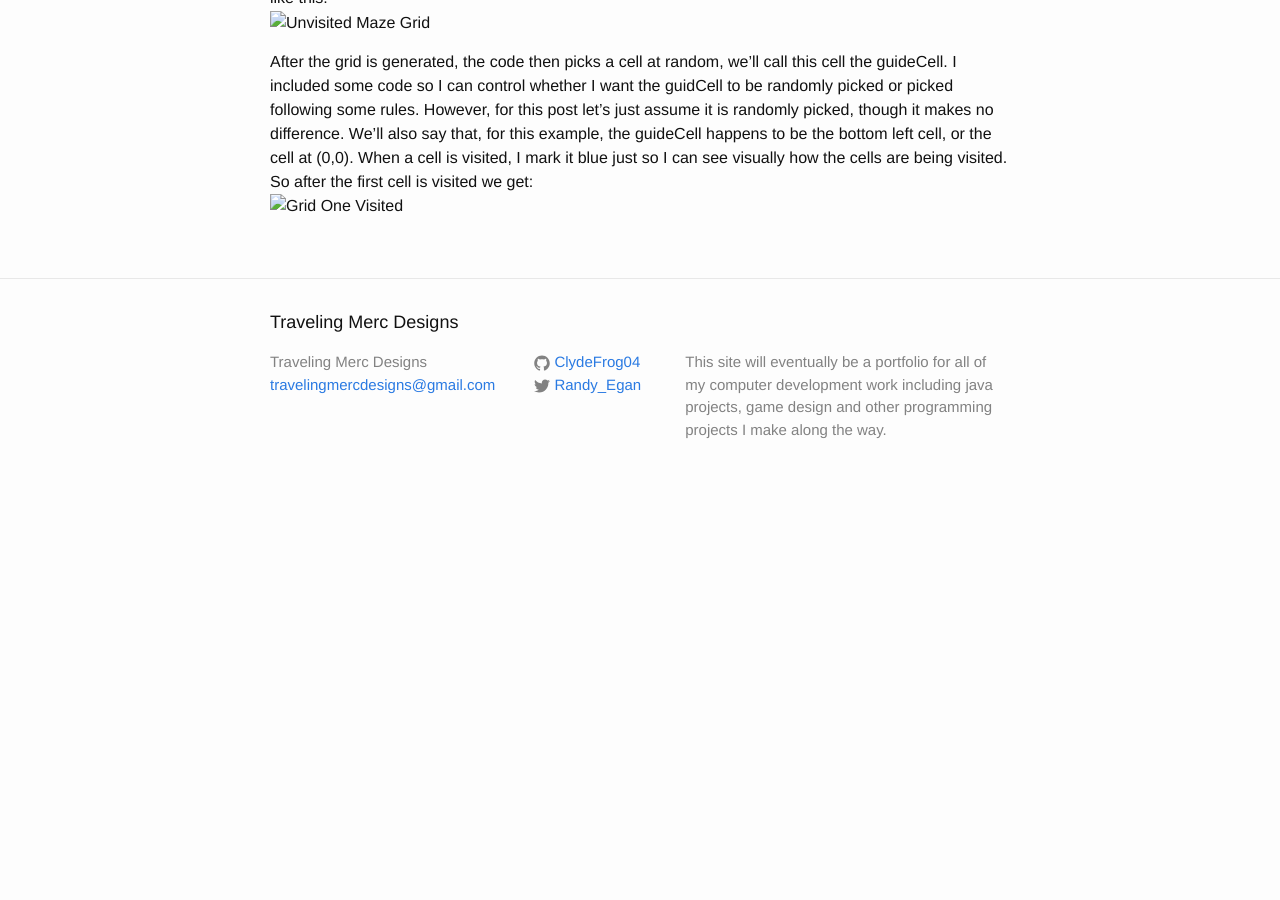
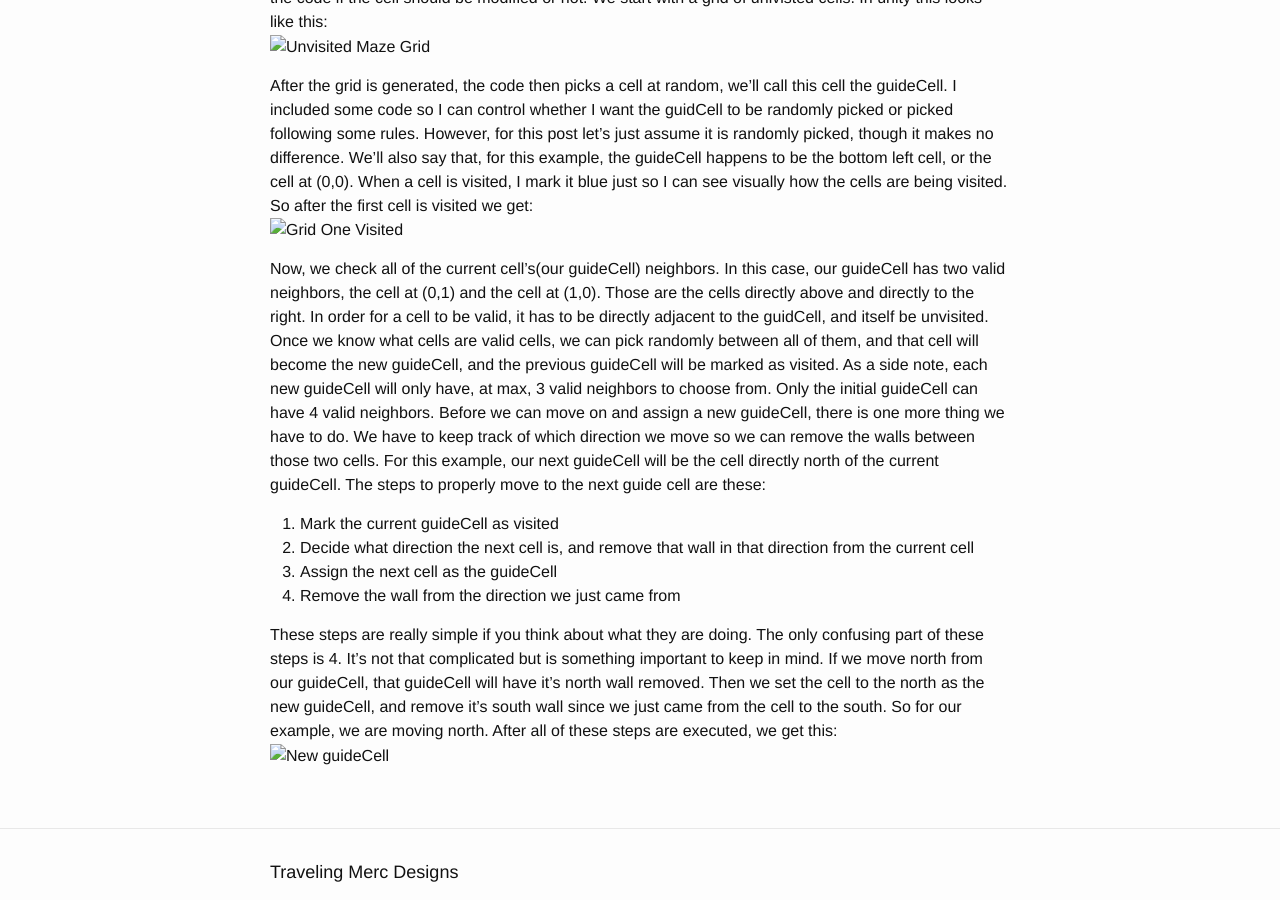
Before and after one commit to ClydeFrog04/ClydeFrog04.github.io, a Jekyll site: the page built from PenguinLabyrinth.md, in a window 1280 px wide and 900 px high, scrolled down 1250 px. Built offline with Jekyll 4.4.1, drawn with Linux system fonts in a browser that asks for light colours; before the commit the page ends 1751 px from its top, so only the background shows below that; some of the changed text lies outside the part shown.

Commit message:
Update post

```diff
--- a/PenguinLabyrinth.md
+++ b/PenguinLabyrinth.md
@@ -19,7 +19,7 @@ Here is a screenshot of a level from the game(this is taken with the black remov
 Game Available Here
 ===================
 
-If you are interested in seeing the final product, it is available for free <a href="https://github.com/ClydeFrog04/regan.github.io" target="_blank">here</a>.
+If you are interested in seeing the final product, it is available for free <a href="https://github.com/ClydeFrog04/regan.github.io" target="_blank">here</a>. Keep in mind there are still some kinks yet to be worked out, but it works mostly.
 
 
 Basic Idea for Game
@@ -44,3 +44,12 @@ Each maze is made up of a grid of maze cells. Each cell is an object with a few
 
 After the grid is generated, the code then picks a cell at random, we'll call this cell the guideCell. I included some code so I can control whether I want the guidCell to be randomly picked or picked following some rules. However, for this post let's just assume it is randomly picked, though it makes no difference. We'll also say that, for this example, the guideCell happens to be the bottom left cell, or the cell at (0,0). When a cell is visited, I mark it blue just so I can see visually how the cells are being visited. So after the first cell is visited we get:
 ![Grid One Visited](images/MazeGame/GridOneCell.png)
+
+Now, we check all of the current cell's(our guideCell) neighbors. In this case, our guideCell has two valid neighbors, the cell at (0,1) and the cell at (1,0). Those are the cells directly above and directly to the right. In order for a cell to be valid, it has to be directly adjacent to the guidCell, and itself be unvisited. Once we know what cells are valid cells, we can pick randomly between all of them, and that cell will become the new guideCell, and the previous guideCell will be marked as visited. As a side note, each new guideCell will only have, at max, 3 valid neighbors to choose from. Only the initial guideCell can have 4 valid neighbors. Before we can move on and assign a new guideCell, there is one more thing we have to do. We have to keep track of which direction we move so we can remove the walls between those two cells. For this example, our next guideCell will be the cell directly north of the current guideCell. The steps to properly move to the next guide cell are these:
+1. Mark the current guideCell as visited
+2. Decide what direction the next cell is, and remove that wall in that direction from the current cell
+3. Assign the next cell as the guideCell
+4. Remove the wall from the direction we just came from
+
+These steps are really simple if you think about what they are doing. The only confusing part of these steps is 4. It's not that complicated but is something important to keep in mind. If we move north from our guideCell, that guideCell will have it's north wall removed. Then we set the cell to the north as the new guideCell, and remove it's south wall since we just came from the cell to the south. So for our example, we are moving north. After all of these steps are executed, we get this:
+![New guideCell](images/MazeGame/Cell01Visited.png)
```
Also changed, not shown: images/MazeGame/Cell01Visited.png (added).
